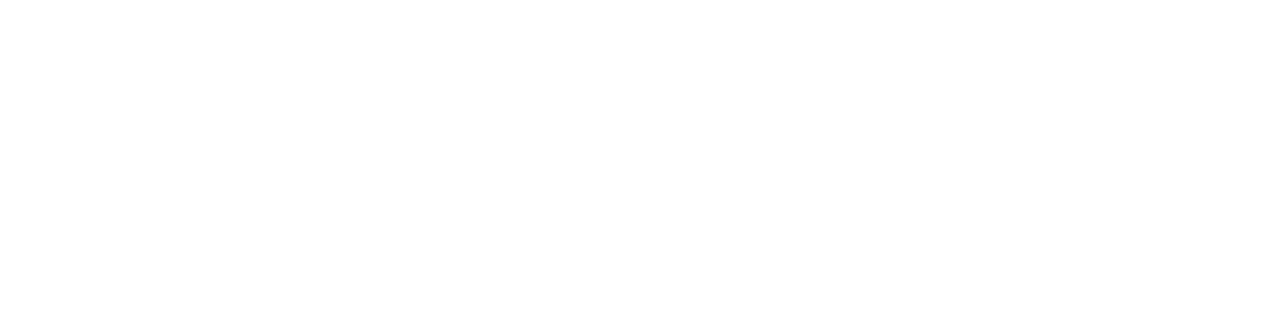
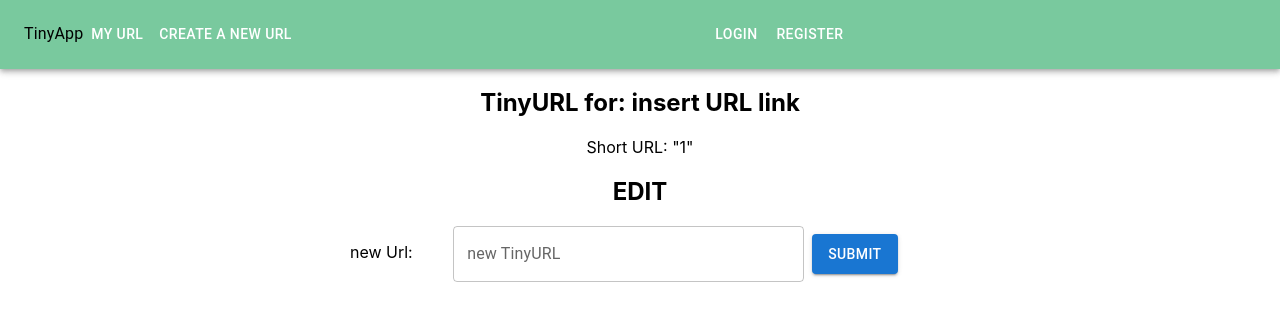
Before and after one commit to patriceandrea/tinyapp-2.0, a React (Create React App) app in the folder client/: page /edit/1 in a window 1280 px wide. Before the commit this address had no page. Shown: the top 320 px of the page. Built offline with nearby package versions, Linux system fonts and the light colour scheme; no server answers.

Commit message:
makes a get request for selected shortUrl

```diff
--- a/client/src/Application.tsx
+++ b/client/src/Application.tsx
@@ -20,7 +20,7 @@
         <Route path={"/"} element={<Home />} />
         <Route path={"/login"} element={<Login />} />
         <Route path={"/register"} element={<Register />} />
-        <Route path={"/edit"} element={<EditUrls />} />
+        <Route path={"/edit/:shortUrl"} element={<EditUrls />} />
       </Routes >
     </BrowserRouter >
   )
--- a/client/src/Components/TableData.tsx
+++ b/client/src/Components/TableData.tsx
@@ -12,7 +12,7 @@
 import { Box } from '@mui/material';
 import axios from 'axios';
 import { useEffect } from 'react';
-
+import { useNavigate } from 'react-router-dom';
 export interface ITableDataProps { }
 
 
@@ -51,6 +51,8 @@
 
 
 const TableData: React.FunctionComponent<ITableDataProps> = (props) => {
+  let navigate = useNavigate()
+
 
   const [rows, setRows]: [IRow[], (rows: IRow[]) => void] = React.useState(defaultRows);
 
@@ -81,7 +83,7 @@
               </StyledTableCell>
               <Stack spacing={2} direction="row">
                 <Box mt={0.9}>
-                  <Button variant="contained" href="edit" >
+                  <Button variant="contained" onClick={() => navigate('/edit/:shortUrl')} >
                     Edit
                   </Button>
                   <Button variant="contained" style={{ background: 'red' }}>Delete</Button>
--- a/client/src/pages/EditUrls.tsx
+++ b/client/src/pages/EditUrls.tsx
@@ -6,18 +6,25 @@
 import "../stylesheet/EditUrls.css"
 import { TextField } from "@mui/material";
 import axios from "axios";
-import { useNavigate } from "react-router-dom";
-
+import { useNavigate, useParams } from "react-router-dom";
+import { useEffect } from "react";
 export interface IHomeProps { }
 
 const EditUrls: React.FunctionComponent<IHomeProps> = (props) => {
 
   let navigate = useNavigate();
+  const { shortUrl } = useParams();
 
   const [longUrl, setLongUrl] = React.useState<any | null>(null);
   const [error, setError] = React.useState<any | null>(null);
 
-  const url = `http://localhost:8001/urls/edit/:shorUrl`;
+  const url = `http://localhost:8001/urls/edit/:shortUrl`;
+
+  useEffect(() => {
+    axios.get('http://localhost:8001/urls/urls', { withCredentials: true }).then(res => {
+      // setRows(res.data)
+    })
+  }, []);
 
   const handleSubmit = (e: any) => {
     e.preventDefault();
@@ -40,14 +47,14 @@
       <Header />
       <div className="edit">
         <h2>TinyURL for: insert URL link</h2>
-        <p>Short URL: insert shortURL</p>
+        <p>Short URL: {JSON.stringify(shortUrl)}</p>
         <h2>EDIT</h2>
-        <div className="text-field">
-          <p>new Url:</p>
-          <form onSubmit={handleSubmit}>
+        <form onSubmit={(e) => { handleSubmit(e) }}>
+          <div className="text-field">
+            <p>new Url:</p>
             <Text />
-          </form>
-        </div>
+          </div>
+        </form>
       </div>
     </div>
   )
```
Also changed, not shown: 1 other file (tests, documents, lock files or other folders).
